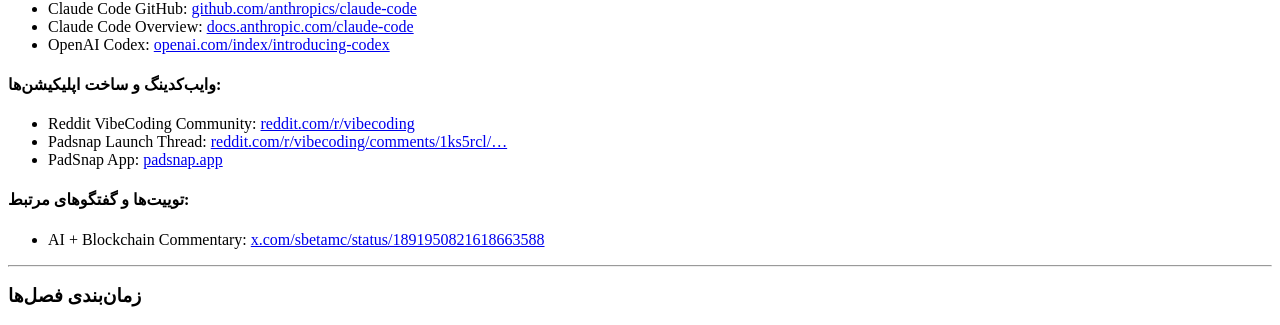
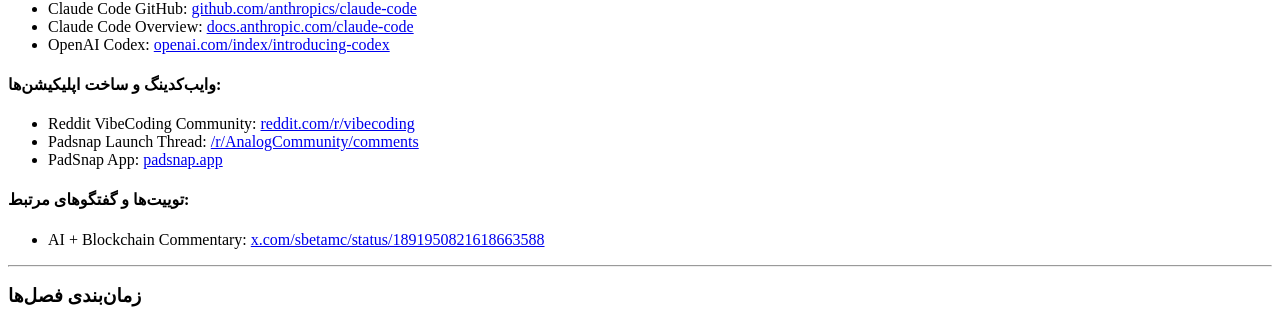
Before and after one commit to shiryakhat/website, a Jekyll site: the page built from _posts/2025-05-20-ai-blockchain-vibecoding.md, in a window 1280 px wide and 900 px high, scrolled down 2497 px. Shown: the part 127-452 px from the top of the window. Built offline with Jekyll 4.4.1, drawn with Linux system fonts in a browser that asks for light colours; comment, search, counter and statistics services are not loaded.

Commit message:
fix reddit link

```diff
--- a/_posts/2025-05-20-ai-blockchain-vibecoding.md
+++ b/_posts/2025-05-20-ai-blockchain-vibecoding.md
@@ -116,7 +116,7 @@
 
 #### وایب‌کدینگ و ساخت اپلیکیشن‌ها:
 - Reddit VibeCoding Community: [reddit.com/r/vibecoding](https://www.reddit.com/r/vibecoding/)
-- Padsnap Launch Thread: [reddit.com/r/vibecoding/comments/1ks5rcl/...](https://www.reddit.com/r/vibecoding/comments/1ks5rcl/i_vibecoded_an_app_i_desperately_wanted_and/)
+- Padsnap Launch Thread: [/r/AnalogCommunity/comments](https://www.reddit.com/r/AnalogCommunity/comments/1krqvw8/thanks_for_this_joyful_experience_padsnapapp_is/)
 - PadSnap App: [padsnap.app](https://padsnap.app)
 
 #### توییت‌ها و گفتگوهای مرتبط:
```
